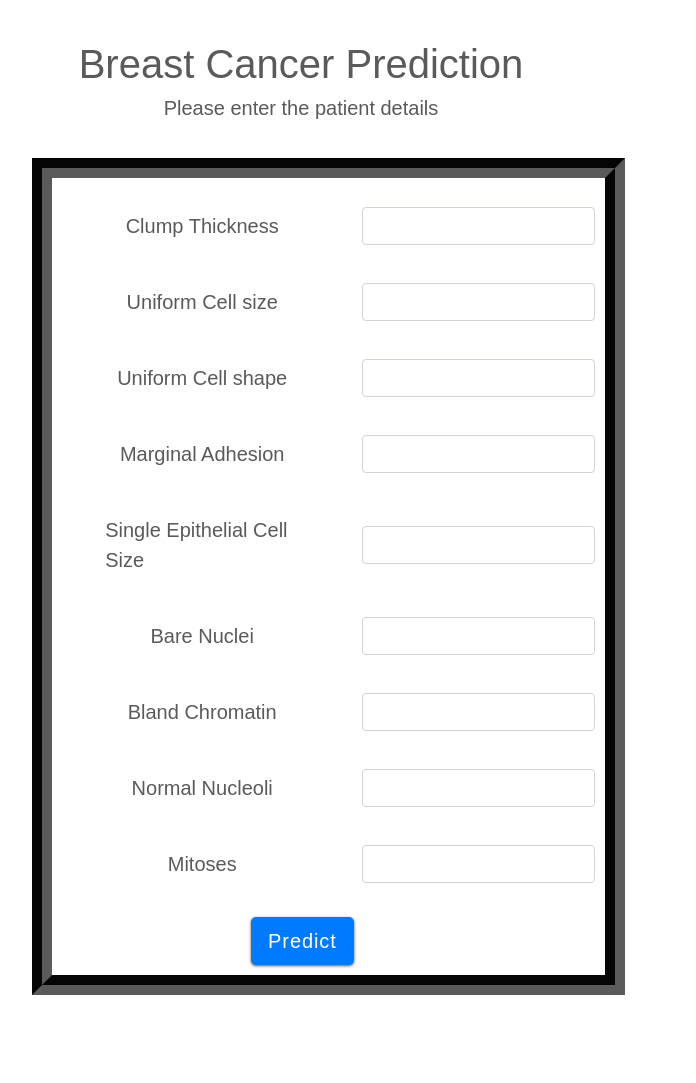
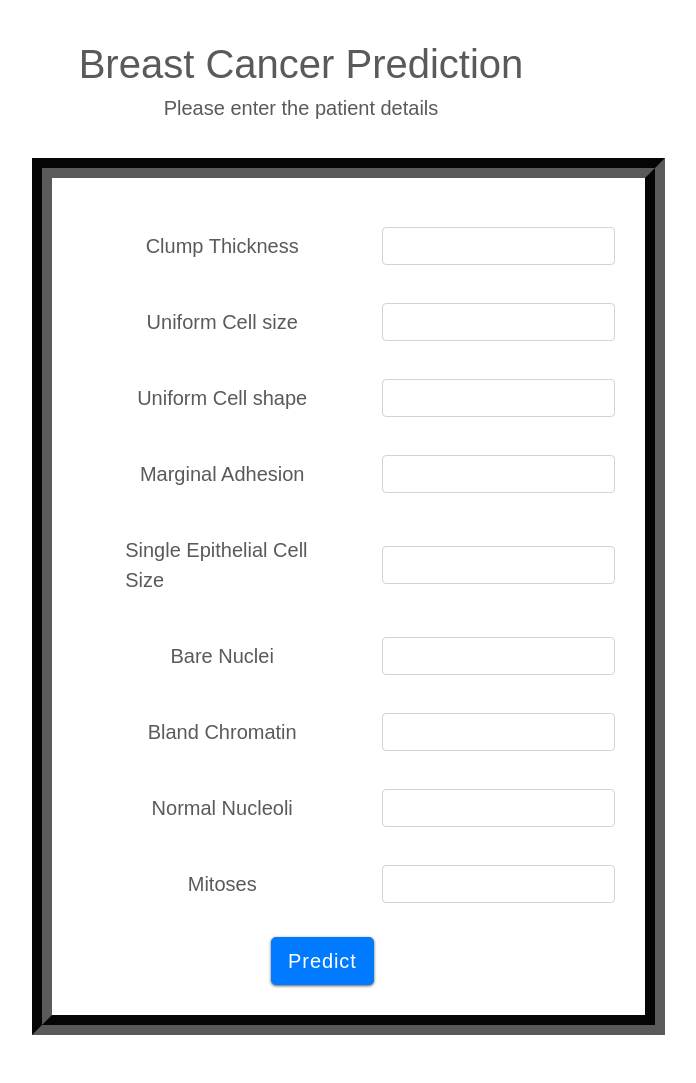
Before and after one commit to AniroodhChaudhary/PredictX, a Flask app: page /cancer in a window 1280 px wide. Shown: the part 56-1139 px from the top of the page, without its empty margins (339-1035 px from the left). Before the commit the page ends 1051 px from the top, so only its background shows below. Run offline with Flask 2, Linux system fonts and the light colour scheme; a user stored in the database is signed in; parts of the project's set-up code (start-up, migrations or seed data) failed here and were passed over; some libraries are stand-ins or nearby versions.

Commit message:
Update cancer.html

```diff
--- a/templates/cancer.html
+++ b/templates/cancer.html
@@ -27,7 +27,7 @@ form {
 }
 
 form fieldset{
-	padding: 10px;
+	padding: 30px;
 	border-width: 20px;
 	border-style: groove;
     border-color: #5a5a5a;
```
